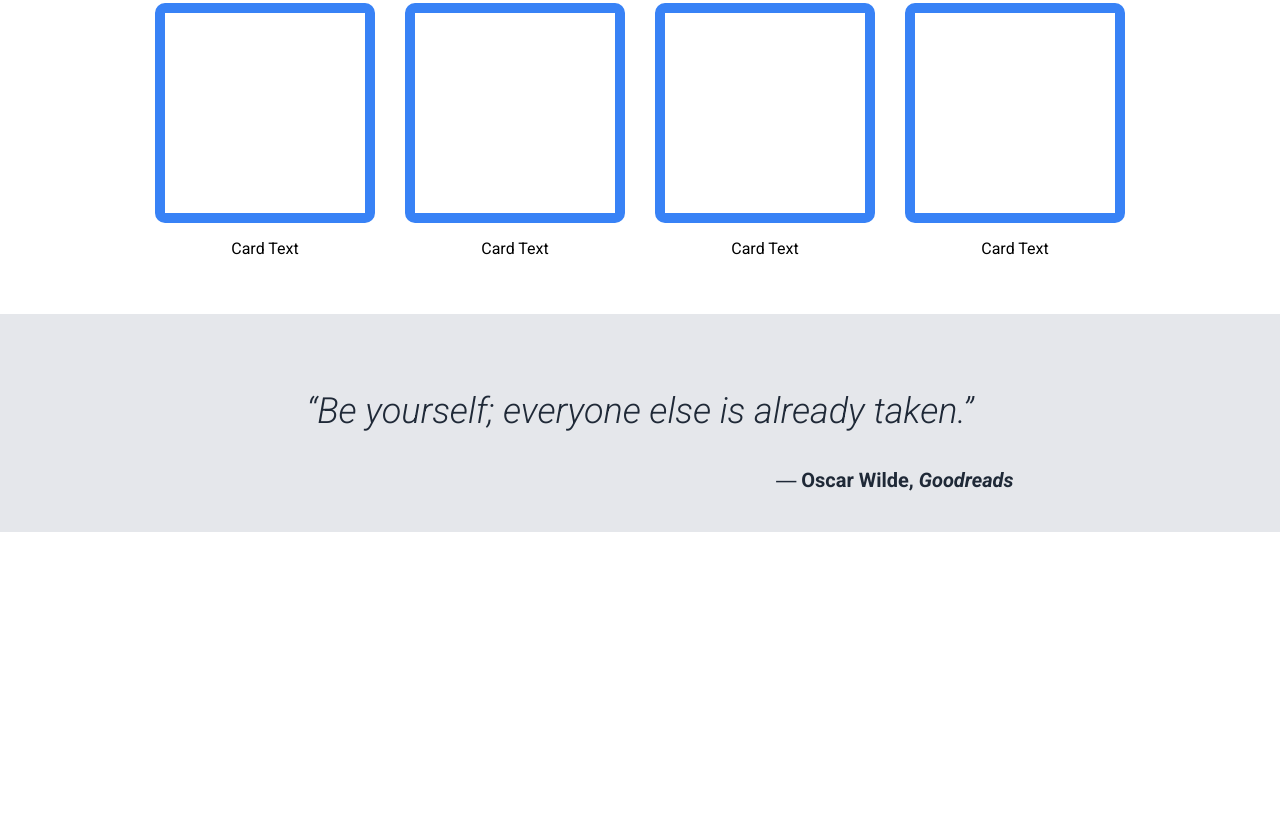
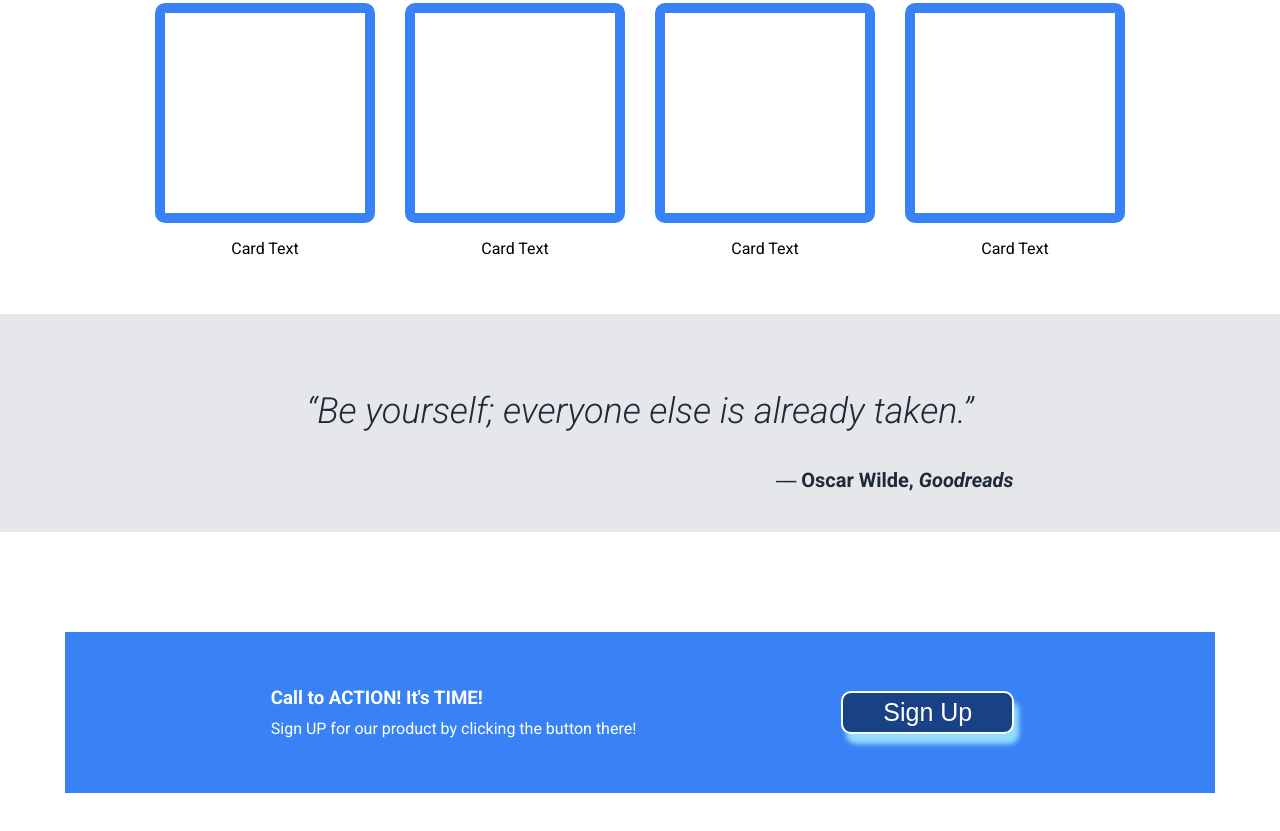
Before and after one commit to Amayan13/odin-landing-page, a plain HTML site: page index.html in a window 1280 px wide. Shown: the part 675-1506 px from the top of the page. Before the commit the page ends 1207 px from the top, so only its background shows below. Drawn offline with Linux system fonts and the light colour scheme.

Commit message:
Added CTA

```diff
--- a/index.html
+++ b/index.html
@@ -61,7 +61,15 @@
         <figcaption class="author">― Oscar Wilde, <cite>Goodreads</cite></figcaption>
         </figure>
     </div>
-    <div class="call-to-action"></div>
+    <div class="cta-container">
+        <div class="call-to-action">
+           <div class="cta-text">
+            <h3>Call to ACTION! It's TIME!</h3>
+            <p>Sign UP for our product by clicking the button there!</p>
+           </div>
+            <button class="cta-button">Sign Up</button>
+        </div>
+    </div>
     <footer></footer>
 </body>
 </html>
--- a/style.css
+++ b/style.css
@@ -138,6 +138,41 @@ a {
     text-align: right;
 }
 
+.cta-container {
+    display: flex;
+    justify-content: center;
+    padding: 100px;
+}
+
 .call-to-action {
+    display: flex;
+    justify-content: center;
+    align-items: center;
+    gap: 200px;
     background-color: #3882F6;
+    color: white;
+    padding: 50px 400px;
+    width: 350px;
 }
+
+.cta-text {
+    display: flex;
+    flex-direction: column;
+}
+
+.cta-text h3,
+.cta-text p {
+    margin: 5px;
+    white-space: nowrap;
+}
+
+.cta-button {
+    background-color: #184285;
+    color: white;
+    border: 2px solid white;
+    border-radius: 10px;
+    box-shadow: 5px 10px 5px rgb(146, 220, 255);
+    padding: 5px 40px;
+    white-space: nowrap;
+    font-size: 25px;
+}
```
